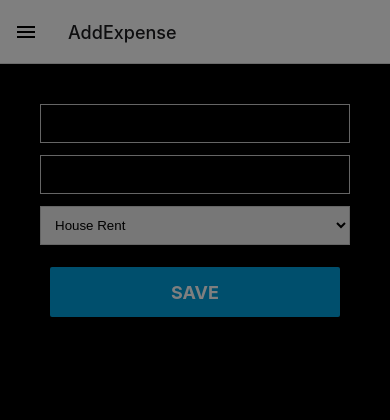
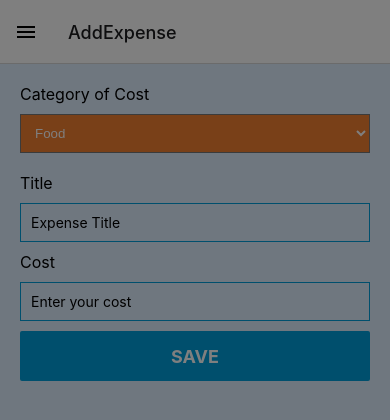
Before and after one commit to Affan-habib/B23-Expense-Calc, a React Native app: screen /AddExpense in a window 390 px wide. Shown: the top 420 px of the page. Built offline with nearby package versions, Linux system fonts and the light colour scheme.

Commit message:
input design, spacing fixed

```diff
--- a/app.json
+++ b/app.json
@@ -9,7 +9,7 @@
     "splash": {
       "image": "./assets/splash.png",
       "resizeMode": "contain",
-      "backgroundColor": "#0F1A43"
+      "backgroundColor": "#E0EFFF"
     },
     "updates": {
       "fallbackToCacheTimeout": 0
--- a/src/components/Button.js
+++ b/src/components/Button.js
@@ -20,11 +20,9 @@ const Button = (props) => {
 const styles = StyleSheet.create({
   button: {
     borderRadius: 2,
-    // paddingVertical: 10,
-    paddingHorizontal: 15,
+    paddingHorizontal: 10,
     justifyContent: "center",
     alignItems: "center",
-    margin: 10,
     height: 50
   },
   title: {
--- a/src/reducers/expensesSlice.js
+++ b/src/reducers/expensesSlice.js
@@ -1,17 +1,22 @@
 import { createSlice } from "@reduxjs/toolkit";
 
-let nextExpenseId = 40;
+var today = new Date();
+var dd = String(today.getDate()).padStart(2, '0');
+var mm = String(today.getMonth() + 1).padStart(2, '0'); //January is 0!
+var yyyy = today.getFullYear();
+
+today = mm + '/' + dd + '/' + yyyy;
 
 const expensesSlice = createSlice({
   name: "expenses",
-  initialState: [],
+  initialState: [{title: "hidai",date: "hidai",cost: "hidai"}],
   reducers: {
     addExpense(state, action) {
       state.push({
-        id: new Date(),
+        // id: new Date(),
         title: action.payload.title,
         cost: parseInt(action.payload.cost),
-        date: action.payload.date,
+        date: today,
         category: action.payload.category,
       });
     },
--- a/src/screens/AddCategory.js
+++ b/src/screens/AddCategory.js
@@ -22,7 +22,7 @@ export default function AddCategory() {
 
   return (
     <TouchableWithoutFeedback onPress={() => Keyboard.dismiss()}>
-      <View style={{backgroundColor: colors.secondary, flex: 1}}>
+      <View style={{backgroundColor: colors.secondary, flex: 1, padding: 20}}>
         <Formik
           initialValues={{
             name: "",
@@ -45,8 +45,8 @@ export default function AddCategory() {
             handleSubmit,
           }) => (
             <View>
-              <Text style={{ fontSize: 18, marginBottom: 10 }}>
-                Add a new category for expense
+              <Text style={{ fontSize: 16, marginBottom: 10 }}>
+                Add Category
               </Text>
               <TextInput
                 value={values.name}
@@ -56,12 +56,11 @@ export default function AddCategory() {
                 placeholder="Category Name"
               />
               {touched.name && errors.name && (
-                <Text style={{ fontSize: 14, color: colors.info }}>
+                <Text style={{ fontSize: 14, color: colors.info, marginBottom: 10 }}>
                   {errors.name}
                 </Text>
               )}
               <Button
-                color="#00669a"
                 title="Save"
                 disabled={!isValid}
                 onPress={handleSubmit}
--- a/src/screens/AddExpense.js
+++ b/src/screens/AddExpense.js
@@ -13,7 +13,8 @@ import * as yup from "yup";
 import { useDispatch, useSelector } from "react-redux";
 import { addExpense } from "../reducers/expensesSlice";
 import { colors } from "../styles/Colors";
-import Button from "../components/Button"
+import Button from "../components/Button";
+import { color } from "react-native-reanimated";
 export default function AddExpense() {
   const dispatch = useDispatch();
   const categories = useSelector((state) => state.categories);
@@ -33,7 +34,7 @@ export default function AddExpense() {
           initialValues={{
             title: "",
             cost: "",
-            category: "",
+            category: "Food",
             date: "20/54",
           }}
           onSubmit={(values, actions) => {
@@ -58,36 +59,15 @@ export default function AddExpense() {
             setFieldValue,
           }) => (
             <View>
-              <TextInput
-                value={values.title}
-                style={styles.customCss}
-                onBlur={() => setFieldTouched("title")}
-                onChangeText={handleChange("title")}
-                placeholder="Expense Title"
-              />
-              {touched.title && errors.title && (
-                <Text style={{ fontSize: 14, color: colors.info, marginBottom: 15 }}>
-                  {errors.title}
+              <View>
+                <Text style={{ fontSize: 16, marginBottom: 10 }}>
+                  Category of Cost
                 </Text>
-              )}
-              <TextInput
-                value={values.cost}
-                style={styles.customCss}
-                onBlur={() => setFieldTouched("cost")}
-                onChangeText={handleChange("cost")}
-                keyboardType="numeric"
-                placeholder="Enter your cost"
-              />
-              {touched.cost && errors.cost && (
-                <Text style={{ fontSize: 14, color: colors.info }}>
-                  {errors.cost}
-                </Text>
-              )}
                 <Picker
                   ref={pickerRef}
                   selectedValue={values.category}
                   mode="dropdown"
-                style={styles.customCss}
+                  style={styles.picker}
                   onValueChange={(itemValue, itemIndex) =>
                     setFieldValue("category", itemValue)
                   }
@@ -97,6 +77,51 @@ export default function AddExpense() {
                     <Picker.Item key={index} label={c} value={c} />
                   ))}
                 </Picker>
+              </View>
+              <View>
+                <Text style={{ fontSize: 16, marginBottom: 10 }}>Title</Text>
+                <TextInput
+                  value={values.title}
+                  style={styles.inputBox}
+                  onBlur={() => setFieldTouched("title")}
+                  onChangeText={handleChange("title")}
+                  placeholder="Expense Title"
+                />
+                {touched.title && errors.title && (
+                  <Text
+                    style={{
+                      fontSize: 14,
+                      color: colors.primary,
+                      marginBottom: 15,
+                    }}
+                  >
+                    {errors.title}
+                  </Text>
+                )}
+              </View>
+              <View>
+                <Text style={{ fontSize: 16, marginBottom: 10 }}>Cost</Text>
+                <TextInput
+                  value={values.cost}
+                  style={styles.inputBox}
+                  onBlur={() => setFieldTouched("cost")}
+                  onChangeText={handleChange("cost")}
+                  keyboardType="numeric"
+                  placeholder="Enter your cost"
+                />
+                {touched.cost && errors.cost && (
+                  <Text
+                    style={{
+                      fontSize: 14,
+                      color: colors.primary,
+                      marginBottom: 15,
+                    }}
+                  >
+                    {errors.cost}
+                  </Text>
+                )}
+              </View>
+
               <Button
                 color="#00669a"
                 title="Save"
@@ -112,15 +137,22 @@ export default function AddExpense() {
 }
 
 const styles = StyleSheet.create({
-  customCss: {
+  mainWrapper: {
+    padding: 20,
+    backgroundColor: colors.secondary,
+    flex: 1,
+  },
+  inputBox: {
+    padding: 10,
+    borderColor: colors.primary,
     borderWidth: 1,
+    marginBottom: 10,
+  },
+  picker: {
     padding: 10,
-    marginBottom: 12,
-    borderColor: "#cccccc",
-  },
-  mainWrapper: {
-    padding: 40,
-    backgroundColor: colors.secondary,
-    flex: 1
+    borderWidth: 1,
+    marginBottom: 20,
+    backgroundColor: colors.info,
+    color: "white",
   },
 });
--- a/src/styles/Colors.js
+++ b/src/styles/Colors.js
@@ -1,6 +1,6 @@
 const colors = {
   primary: "#009fdb",
-  secondary: "black",
+  secondary: "#E0EFFF",
   info: "#f48130",
   danger: "#D61C4E",
   light: "#5a5959",
```
Lines whose indentation alone changed are shown as unchanged.
